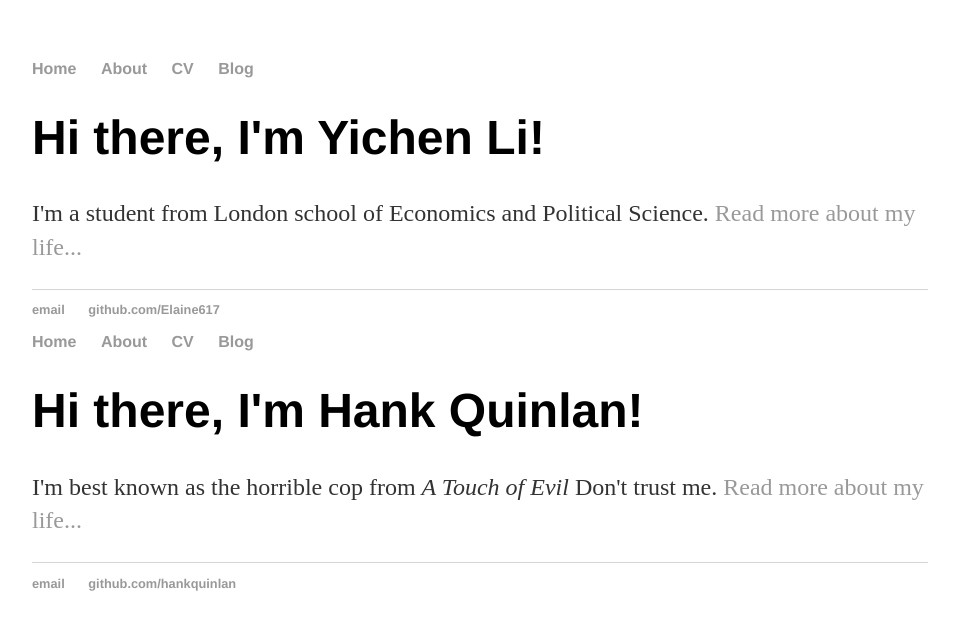
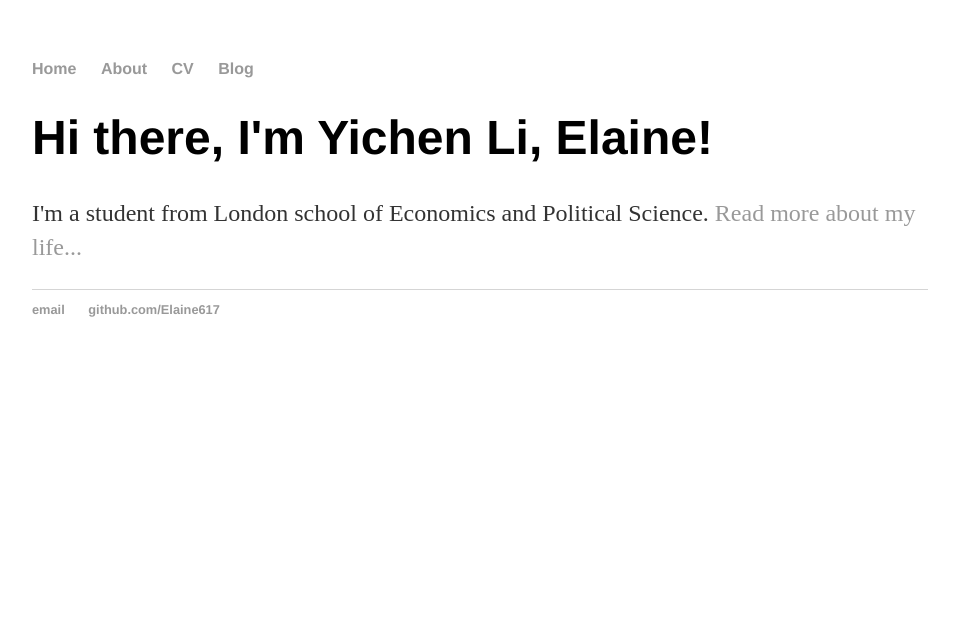
Before and after one commit to Elaine617/Elaine617.github.io, a plain HTML site: page index.html in a window 1280 px wide. Shown: the whole page, without its empty margins (160-1113 px from the left). Drawn offline with Linux system fonts and the light colour scheme.

Commit message:
Update index.html

```diff
--- a/index.html
+++ b/index.html
@@ -1,35 +1,7 @@
 <!DOCTYPE html>
 <html>
 	<head>
-		<title>Yichen Li, Elaine, a student </title>
-	</head>
-	<body>
-		<nav>
-    		<ul>
-        		<li><a href="/">Home</a></li>
-	        	<li><a href="/about">About</a></li>
-        		<li><a href="/cv">CV</a></li>
-        		<li><a href="/blog">Blog</a></li>
-    		</ul>
-		</nav>
-		<div class="container">
-    		<div class="blurb">
-        		<h1>Hi there, I'm Yichen Li!</h1>
-				<p>I'm a student from London school of Economics and Political Science. <a href="/about">Read more about my life...</a></p>
-    		</div><!-- /.blurb -->
-		</div><!-- /.container -->
-		<footer>
-    		<ul>
-        		<li><a href="mailto:Y.Li406@lse.ac.uk">email</a></li>
-        		<li><a href="https://github.com/Elaine617">github.com/Elaine617</a></li>
-			</ul>
-		</footer>
-	</body>
-</html>
-<!DOCTYPE html>
-<html>
-	<head>
-		<title>Hank Quinlan, Horrible Cop</title>
+		<title>Yichen Li, Elaine</title>
 		<!-- link to main stylesheet -->
 		<link rel="stylesheet" type="text/css" href="/css/main.css">
 	</head>
@@ -44,14 +16,14 @@
 		</nav>
 		<div class="container">
     		<div class="blurb">
-        		<h1>Hi there, I'm Hank Quinlan!</h1>
-				<p>I'm best known as the horrible cop from <em>A Touch of Evil</em> Don't trust me. <a href="/about">Read more about my life...</a></p>
+        		<h1>Hi there, I'm Yichen Li, Elaine!</h1>
+				<p>I'm a student from London school of Economics and Political Science. <a href="/about">Read more about my life...</a></p>
     		</div><!-- /.blurb -->
 		</div><!-- /.container -->
 		<footer>
     		<ul>
-        		<li><a href="mailto:hankquinlanhub@gmail.com">email</a></li>
-        		<li><a href="https://github.com/hankquinlan">github.com/hankquinlan</a></li>
+        		<li><a href="mailto:Y.Li406@lse.ac.uk">email</a></li>
+        		<li><a href="https://github.com/Elaine617">github.com/Elaine617</a></li>
 			</ul>
 		</footer>
 	</body>
```
